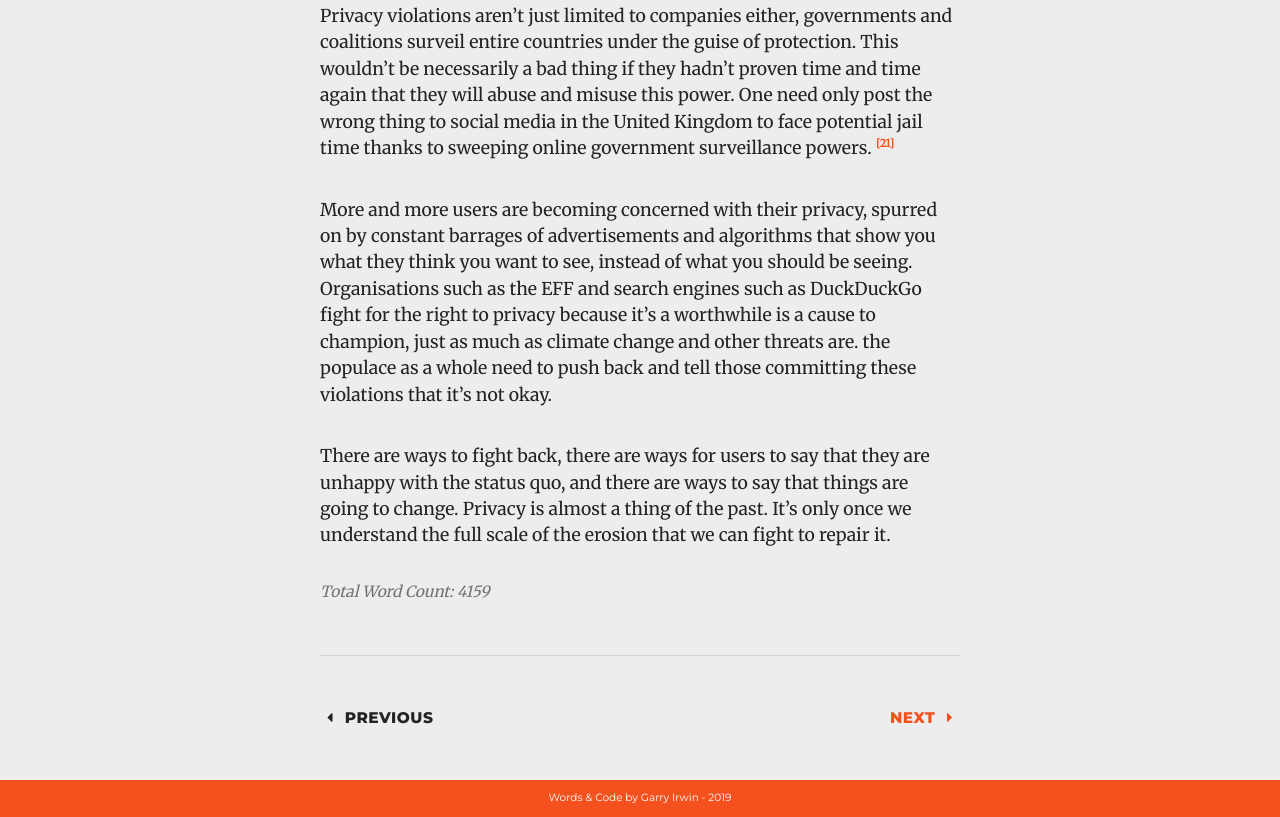
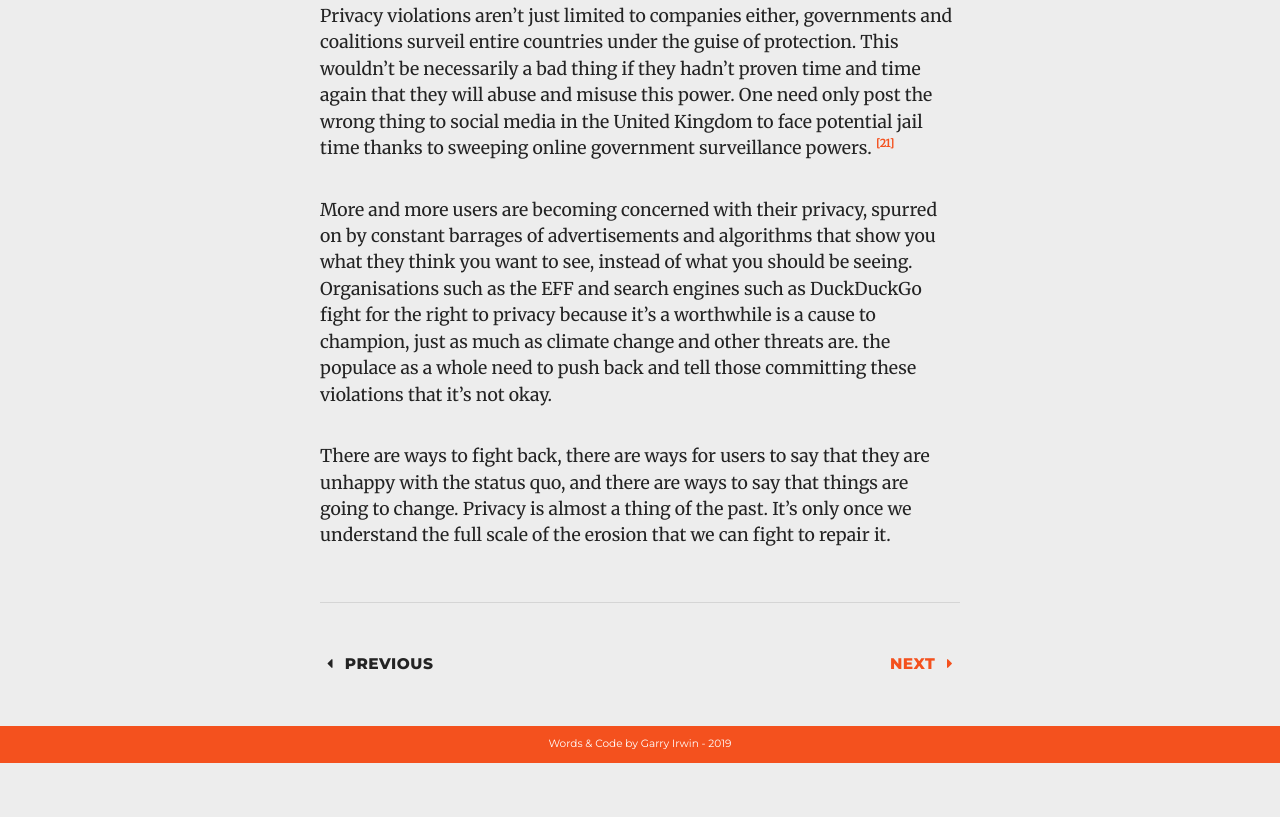
Before and after one commit to garwin00/Dissertation-Accompanying-Site, a plain HTML site: page conclusion.html in a window 1280 px wide. Shown: the part 1097-1914 px from the top of the page. After the commit the page ends 1860 px from the top, so only its background shows below. Drawn offline with nearby package versions, Linux system fonts and the light colour scheme.

Commit message:
Misc Updates

```diff
--- a/conclusion.html
+++ b/conclusion.html
@@ -43,7 +43,6 @@
     <p>Privacy violations aren’t just limited to companies either, governments and coalitions surveil entire countries under the guise of protection. This wouldn’t be necessarily a bad thing if they hadn’t proven time and time again that they will abuse and misuse this power. One need only post the wrong thing to social media in the United Kingdom to face potential jail time thanks to sweeping online government surveillance powers. <sup><a href="bibliography.html#twentyone" target="_blank" rel="noopener">[21]</a></sup> </p>
     <p>More and more users are becoming concerned with their privacy, spurred on by constant barrages of advertisements and algorithms that show you what they think you want to see, instead of what you should be seeing. Organisations such as the EFF and search engines such as DuckDuckGo fight for the right to privacy because it’s a worthwhile is a cause to champion, just as much as climate change and other threats are. the populace as a whole need to push back and tell those committing these violations that it’s not okay.</p>
     <p>There are ways to fight back, there are ways for users to say that they are unhappy with the status quo, and there are ways to say that things are going to change. Privacy is almost a thing of the past. It’s only once we understand the full scale of the erosion that we can fight to repair it. </p>
-    <p style="font-size: .875em; opacity: .6;"><em>Total Word Count: 4159</em></p>
   </main>
   <footer>
     <div class="footer-inner">
```
